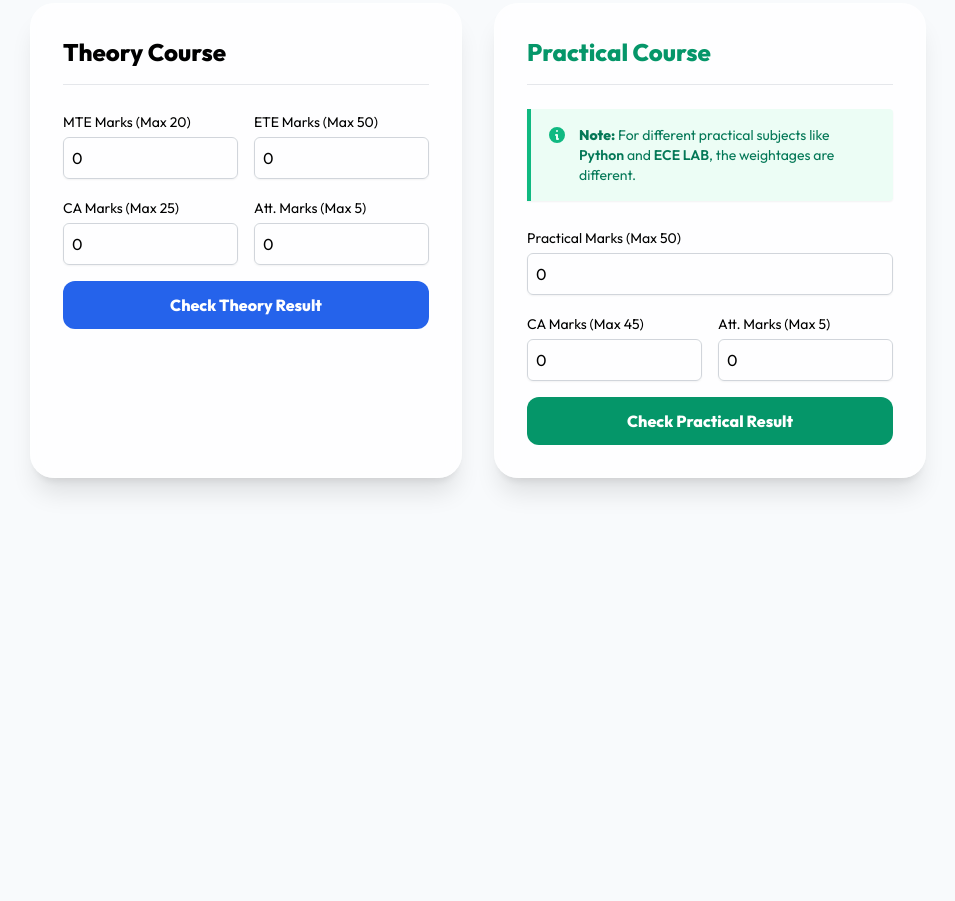
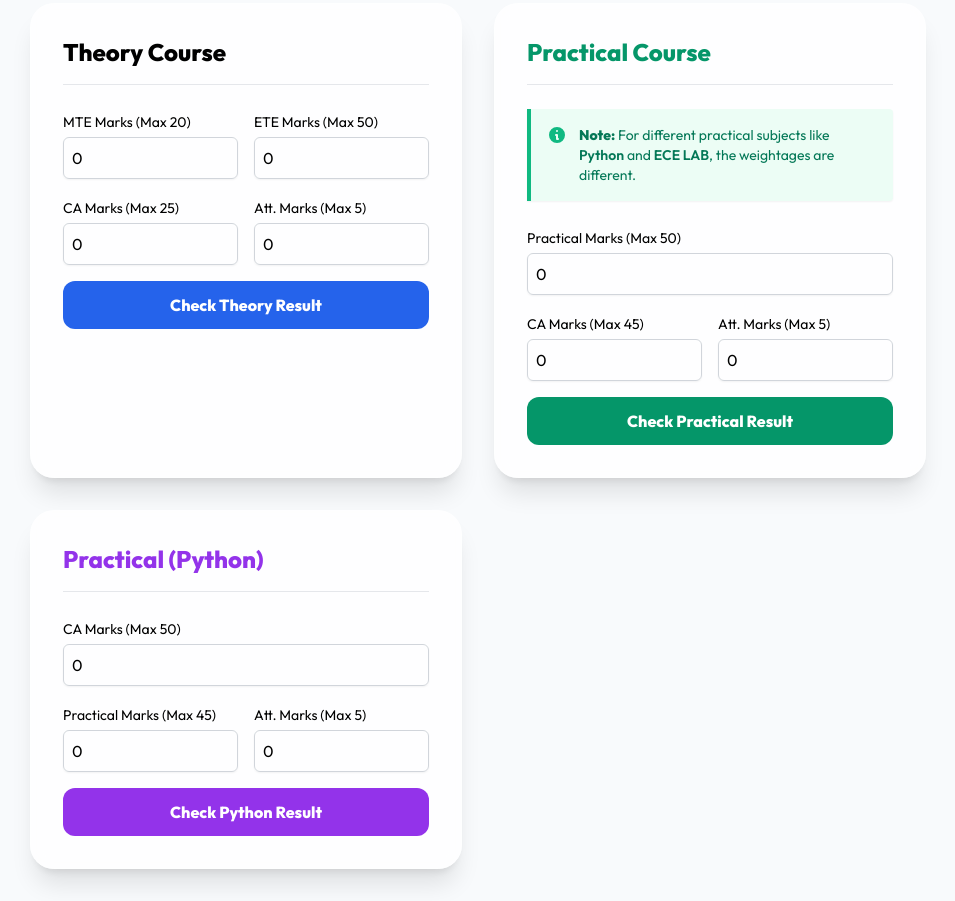
Before and after one commit to Sohanpsahoo/Academic-Evaluator, a plain HTML site: page index.html in a window 1280 px wide. Shown: the part 457-1358 px from the top of the page, without its empty margins (162-1117 px from the left). Before the commit the page ends 967 px from the top, so only its background shows below. Drawn offline with nearby package versions, Linux system fonts and the light colour scheme.

Commit message:
Add Python practical section with updated logic

```diff
--- a/index.html
+++ b/index.html
@@ -148,6 +148,33 @@
                         Practical Result</button>
                 </div>
             </div>
+
+            <!-- Practical Section (Python) -->
+            <div class="glass p-8 rounded-3xl shadow-xl space-y-6">
+                <h2 class="text-2xl font-bold border-b pb-4 text-purple-600">Practical (Python)</h2>
+                <div class="space-y-4">
+                    <label class="block">
+                        <span class="text-sm font-medium">CA Marks (Max 50)</span>
+                        <input type="number" id="p2-ca" value="0"
+                            class="mt-1 block w-full rounded-md border-gray-300 shadow-sm p-2 bg-transparent border">
+                    </label>
+                    <div class="grid grid-cols-2 gap-4">
+                        <label class="block">
+                            <span class="text-sm font-medium">Practical Marks (Max 45)</span>
+                            <input type="number" id="p2-ete" value="0"
+                                class="mt-1 block w-full rounded-md border-gray-300 shadow-sm p-2 bg-transparent border">
+                        </label>
+                        <label class="block">
+                            <span class="text-sm font-medium">Att. Marks (Max 5)</span>
+                            <input type="number" id="p2-att" value="0"
+                                class="mt-1 block w-full rounded-md border-gray-300 shadow-sm p-2 bg-transparent border">
+                        </label>
+                    </div>
+                    <button onclick="checkPractical2()"
+                        class="w-full bg-purple-600 text-white font-bold py-3 rounded-xl hover:bg-purple-700 transition">Check
+                        Python Result</button>
+                </div>
+            </div>
         </div>
 
         <!-- Result Display -->
@@ -206,6 +233,22 @@
 
             showResult(cond1 && cond2, total, reasons.join(" AND "));
         }
+
+        function checkPractical2() {
+            const ca = parseFloat(document.getElementById('p2-ca').value) || 0;
+            const ete = parseFloat(document.getElementById('p2-ete').value) || 0;
+            const att = parseFloat(document.getElementById('p2-att').value) || 0;
+            const total = ca + ete + att;
+
+            const cond1 = ete >= 13.5; // 30% of 45 (Practical Marks)
+            const cond2 = total >= 40;
+
+            let reasons = [];
+            if (!cond1) reasons.push("did not meet 30% practical criteria (13.5 marks)");
+            if (!cond2) reasons.push("total marks less than 40%");
+
+            showResult(cond1 && cond2, total, reasons.join(" AND "));
+        }
     </script>
 </body>
 
```
